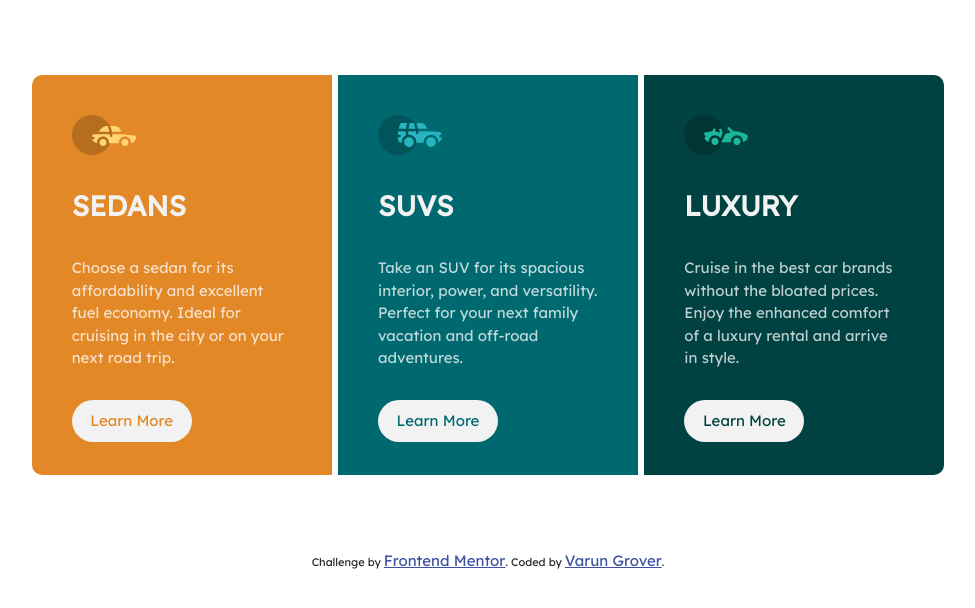
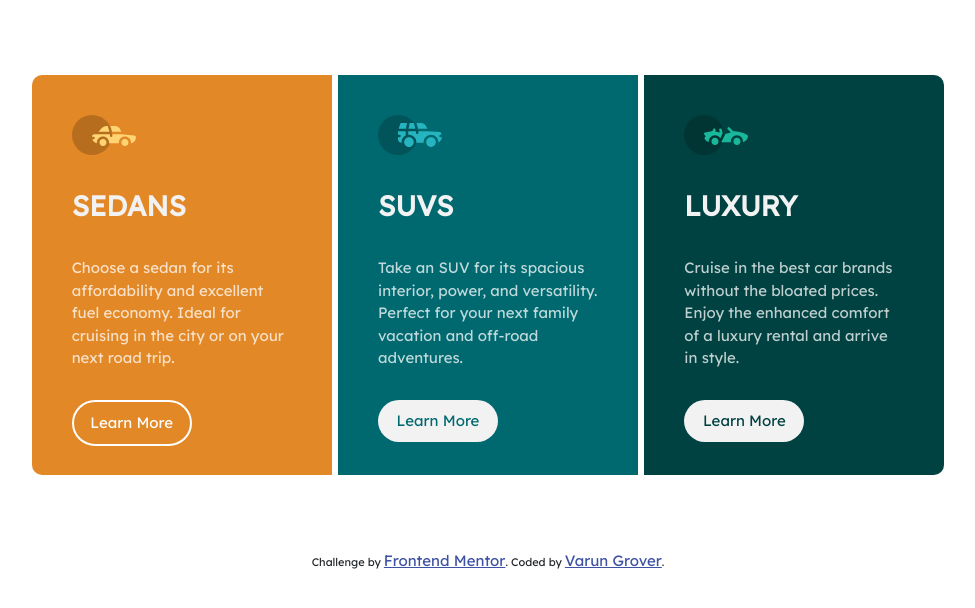
Before and after one commit to thevarungrovers/3-Column-Preview-Card-Component, a plain HTML site: page index.html in a window 1280 px wide. In both pictures the pointer is over the element 283 px from the left and 420 px from the top of the page. Shown: the whole page, without its empty margins (152-1127 px from the left). Drawn offline with nearby package versions, Linux system fonts and the light colour scheme.

Commit message:
active states update

```diff
--- a/css/style.css
+++ b/css/style.css
@@ -67,6 +67,12 @@
     cursor: pointer;
 }
 
+#sedans .learn-more:hover, #suvs .learn-more:hover,#luxury .learn-more:hover{
+    color: #fff;
+    border: 2px solid #fff;
+    background-color: inherit ;
+}
+
 @media screen and (min-width:600px){
     #sedans{
         border-radius: 10px 0 0 10px;
```
